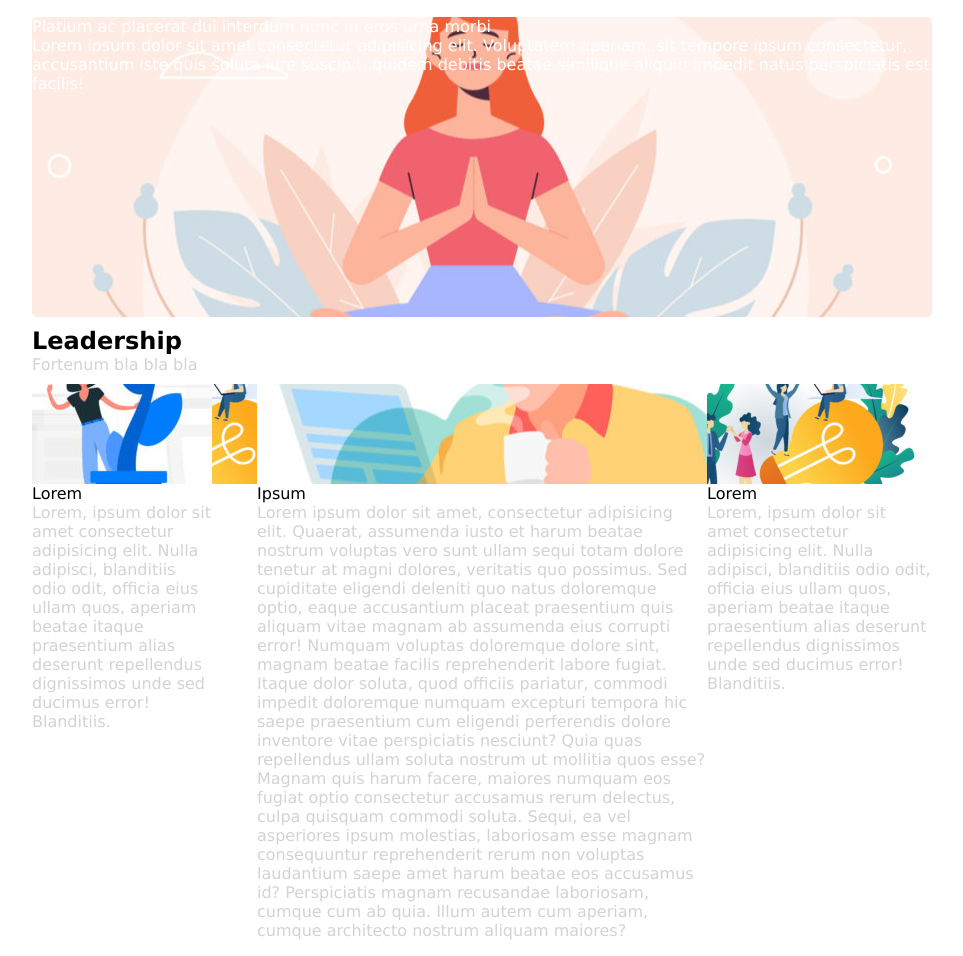
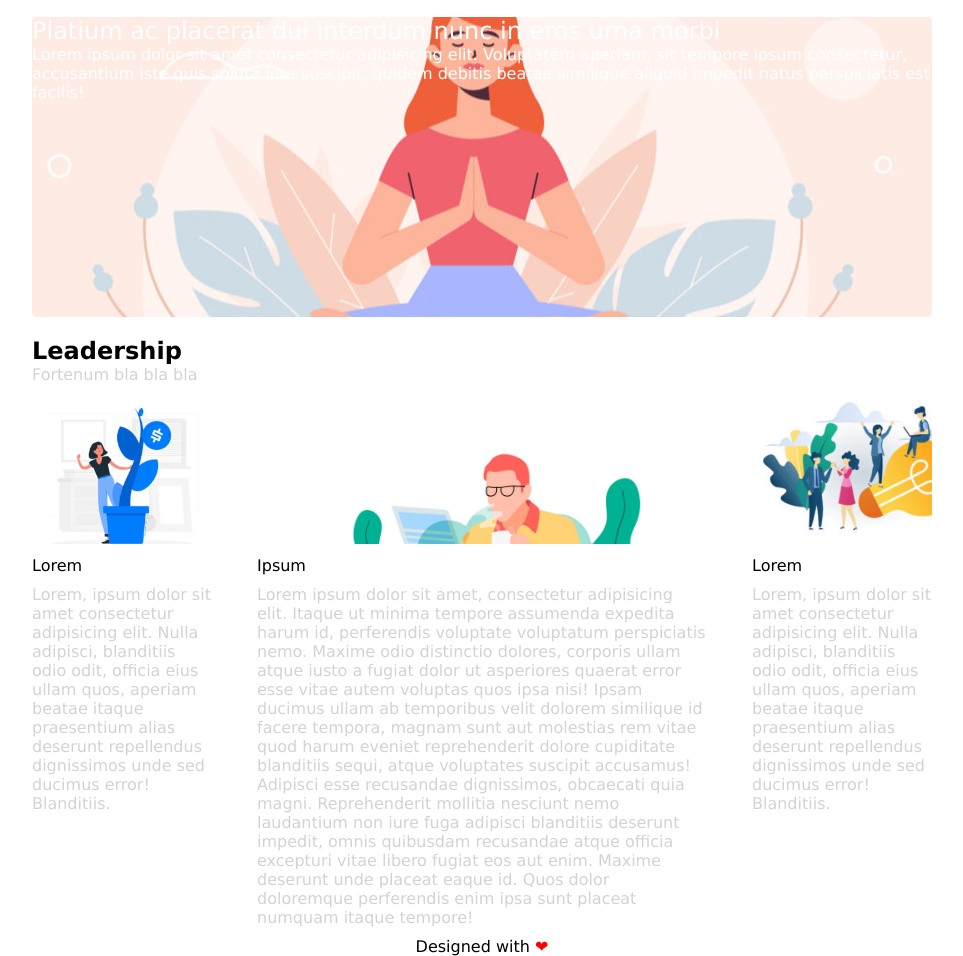
Before and after one commit to Gmarksa/htmlcss-wp, a plain HTML site: page index.html in a window 1280 px wide. Shown: the part 103-1059 px from the top of the page, without its empty margins (158-1121 px from the left). Drawn offline with Linux system fonts and the light colour scheme.

Commit message:
Modifiche CSS

```diff
--- a/css/style.css
+++ b/css/style.css
@@ -38,6 +38,8 @@ nav{
 nav > a{
     color: inherit;
     text-decoration: none;
+
+    margin-right: 15px;
 }
 
 .block_top{
@@ -50,16 +52,11 @@ nav > a{
     background-position: center;
     background-size: auto;
 
-    margin-bottom: 10px;
-}
-
-#Leadership_Block{
-    margin-bottom: 10px;
+    margin-bottom: 20px;
 }
 
 .sidebar_left, .sidebar_right{
     width: 20%;
-/*     height: 400px; */
 
     float: left;
 
@@ -76,7 +73,7 @@ nav > a{
 
 .content{
     width: 50%;
-    height: 400px;
+/*     height: 400px; */
     float: left;
 
     border-radius: 5px;
@@ -93,10 +90,16 @@ footer{
 }
 
 #img_left, #img_center, #img_right{
-    height: 100px;
+    height: 150px;
     background-color: lightgray;
+    background-size: cover;
 
-    background-position: center;
+
+    margin-bottom: 12px;
+}
+
+.mb10{
+    margin-bottom: 10px;
 }
 
 #img_left{
--- a/index.html
+++ b/index.html
@@ -29,23 +29,23 @@
 
         <!-- Articolo in evidenza  -->
         <div class="block_top">
-            <span class="white_txt">Platium ac placerat dui interdum nunc in eros urna morbi</span><br>
+            <span class="white_txt" style="font-size: 1.5em;">Platium ac placerat dui interdum nunc in eros urna morbi</span><br>
             <span class="white_txt">Lorem ipsum dolor sit amet consectetur adipisicing elit. Voluptatem aperiam, sit tempore ipsum consectetur, accusantium iste quis soluta iure suscipit, quidem debitis beatae similique aliquid impedit natus perspiciatis est facilis!</span>
         </div>
 
         <!-- Sezione leadership?  -->
-        <div id="Leadership_Block">
+        <div class="mb10">
             <h2 class="black_txt">Leadership</h2>
             <span>Fortenum bla bla bla</span>
         </div>
 
         <!-- Sidebar sinistra -->
         <aside>
-            <div class="sidebar_left">
+            <div class="sidebar_left ">
                 <div id="img_left">
 
                 </div>
-                <div class="black_txt">Lorem</div>
+                <div class="black_txt mb10">Lorem</div>
                 <p>
                     Lorem, ipsum dolor sit amet consectetur adipisicing elit. Nulla adipisci, blanditiis odio odit, officia eius ullam quos, aperiam beatae itaque praesentium alias deserunt repellendus dignissimos unde sed ducimus error! Blanditiis.
                 </p>
@@ -54,34 +54,36 @@
 
         <!-- Contenuto principale -->
         <main>
-            <div class="content">
+            <div class="content ">
                 <div id="img_center">
 
                 </div>
-                <div class="black_txt">Ipsum</div>
+                <div class="black_txt mb10">Ipsum</div>
                 <p>
-                    Lorem ipsum dolor sit amet, consectetur adipisicing elit. Quaerat, assumenda iusto et harum beatae nostrum voluptas vero sunt ullam sequi totam dolore tenetur at magni dolores, veritatis quo possimus. Sed cupiditate eligendi deleniti quo natus doloremque optio, eaque accusantium placeat praesentium quis aliquam vitae magnam ab assumenda eius corrupti error! Numquam voluptas doloremque dolore sint, magnam beatae facilis reprehenderit labore fugiat. Itaque dolor soluta, quod officiis pariatur, commodi impedit doloremque numquam excepturi tempora hic saepe praesentium cum eligendi perferendis dolore inventore vitae perspiciatis nesciunt? Quia quas repellendus ullam soluta nostrum ut mollitia quos esse? Magnam quis harum facere, maiores numquam eos fugiat optio consectetur accusamus rerum delectus, culpa quisquam commodi soluta. Sequi, ea vel asperiores ipsum molestias, laboriosam esse magnam consequuntur reprehenderit rerum non voluptas laudantium saepe amet harum beatae eos accusamus id? Perspiciatis magnam recusandae laboriosam, cumque cum ab quia. Illum autem cum aperiam, cumque architecto nostrum aliquam maiores?
+                    Lorem ipsum dolor sit amet, consectetur adipisicing elit. Itaque ut minima tempore assumenda expedita harum id, perferendis voluptate voluptatum perspiciatis nemo. Maxime odio distinctio dolores, corporis ullam atque iusto a fugiat dolor ut asperiores quaerat error esse vitae autem voluptas quos ipsa nisi! Ipsam ducimus ullam ab temporibus velit dolorem similique id facere tempora, magnam sunt aut molestias rem vitae quod harum eveniet reprehenderit dolore cupiditate blanditiis sequi, atque voluptates suscipit accusamus! Adipisci esse recusandae dignissimos, obcaecati quia magni. Reprehenderit mollitia nesciunt nemo laudantium non iure fuga adipisci blanditiis deserunt impedit, omnis quibusdam recusandae atque officia excepturi vitae libero fugiat eos aut enim. Maxime deserunt unde placeat eaque id. Quos dolor doloremque perferendis enim ipsa sunt placeat numquam itaque tempore!
                 </p>
             </div>
         </main>
 
         <!-- Sidebar destra -->
         <aside>
-            <div id="img_right">
+            <div class="sidebar_right ">
+                <div id="img_right">
 
+                </div>
+                <div class="black_txt mb10">Lorem</div>
+                <p>
+                    Lorem, ipsum dolor sit amet consectetur adipisicing elit. Nulla adipisci, blanditiis odio odit, officia eius ullam quos, aperiam beatae itaque praesentium alias deserunt repellendus dignissimos unde sed ducimus error! Blanditiis.
+                </p>
             </div>
-            <div class="black_txt">Lorem</div>
-            <p>
-                Lorem, ipsum dolor sit amet consectetur adipisicing elit. Nulla adipisci, blanditiis odio odit, officia eius ullam quos, aperiam beatae itaque praesentium alias deserunt repellendus dignissimos unde sed ducimus error! Blanditiis.
-            </p>
         </aside>
 
     </div>
 
     <!-- Footer -->
-<!--     <footer>
-        Designed with Love
-    </footer> -->
+    <footer>
+        Designed with <span style="color: red;">&#10084;</span>
+    </footer>
 
 </body>
 </html>
```
